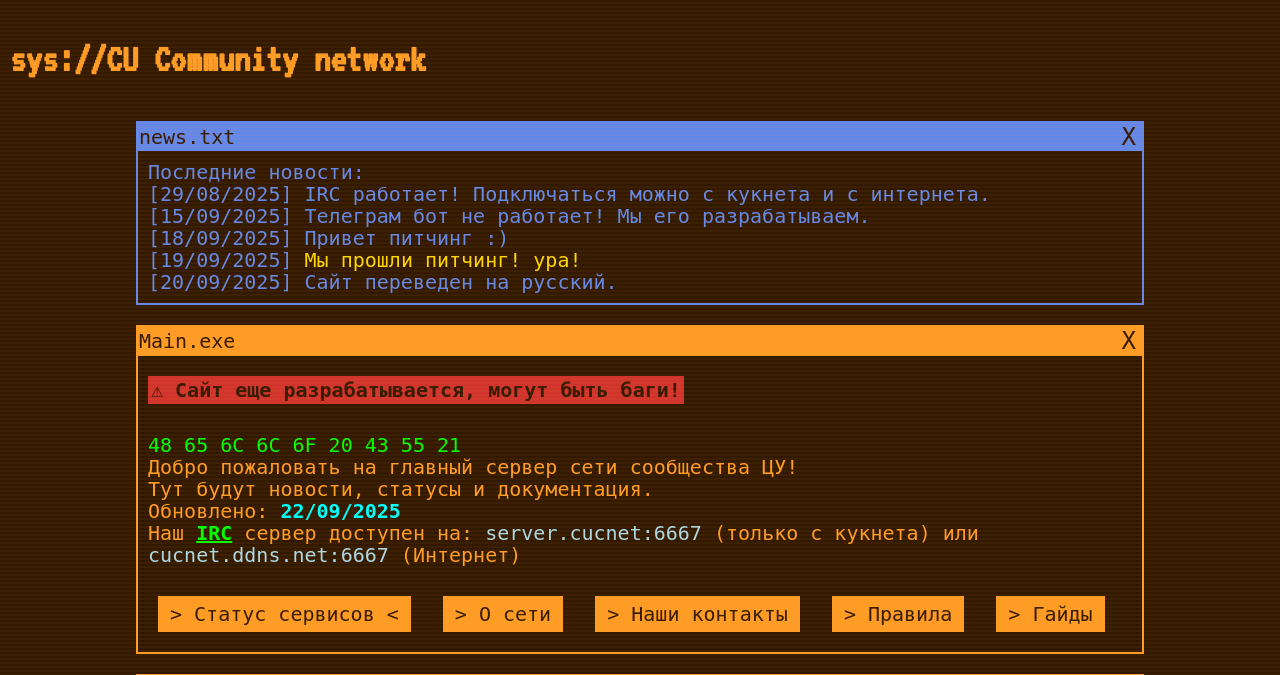
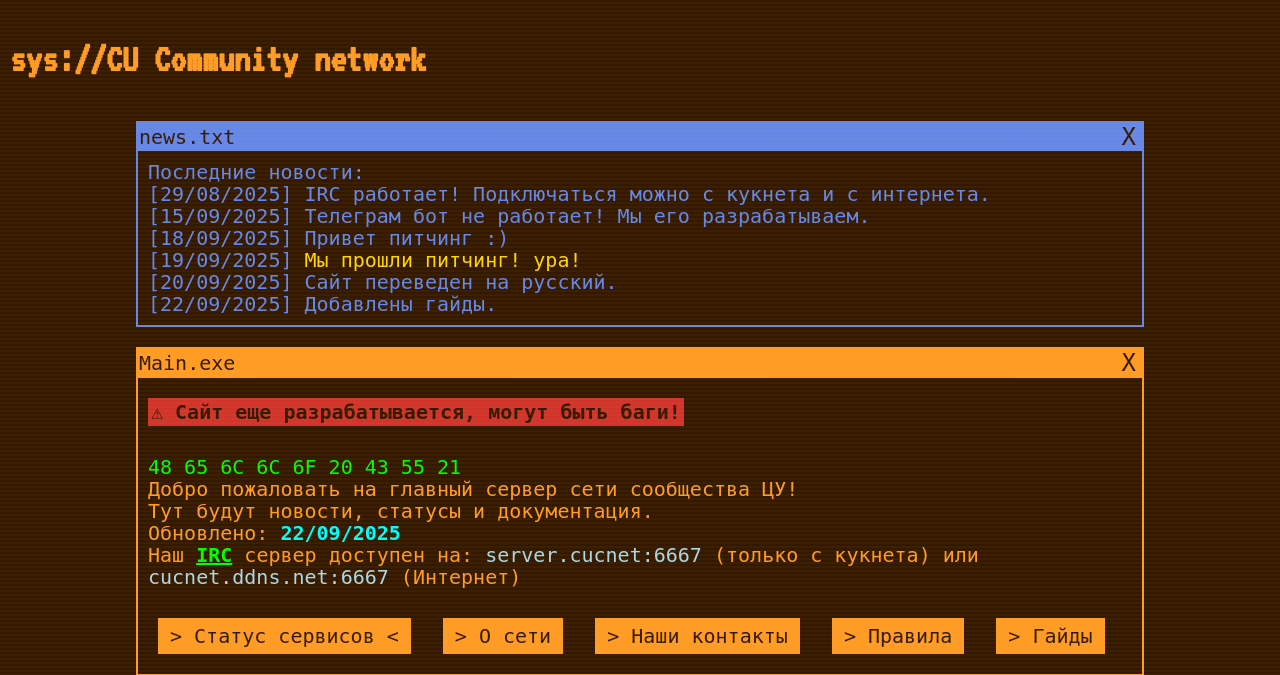
Before and after one commit to Exception0170/CUCnet-main, a Flask app: page / in a window 1280 px wide. Shown: the top 675 px of the page. Run offline with Flask 3, Linux system fonts and the light colour scheme; some web fonts are replaced.

Commit message:
news update

```diff
--- a/templates/index.html
+++ b/templates/index.html
@@ -10,7 +10,8 @@
     [15/09/2025] Телеграм бот не работает! Мы его разрабатываем.<br>
     [18/09/2025] Привет питчинг :)<br>
     [19/09/2025] <span style="color:gold">Мы прошли питчинг! ура!</span><br>
-    [20/09/2025] Сайт переведен на русский.
+    [20/09/2025] Сайт переведен на русский.<br>
+		[22/09/2025] Добавлены гайды.<br>
   </div>
 </div>
 <div class="window" style="width: 80%">
```
